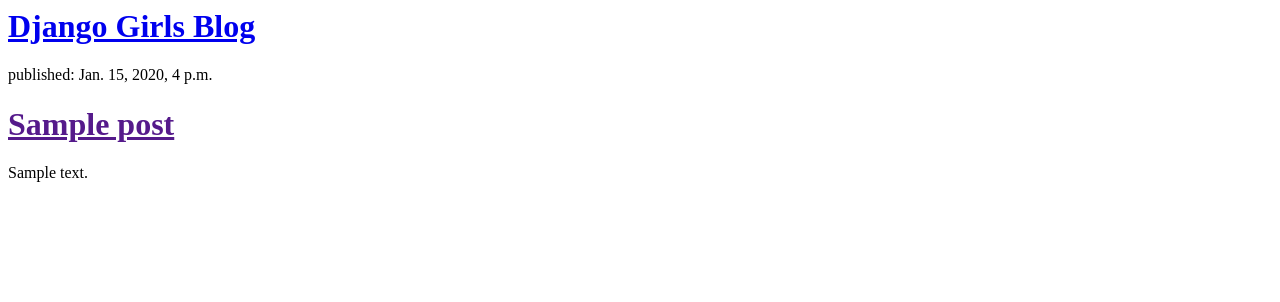
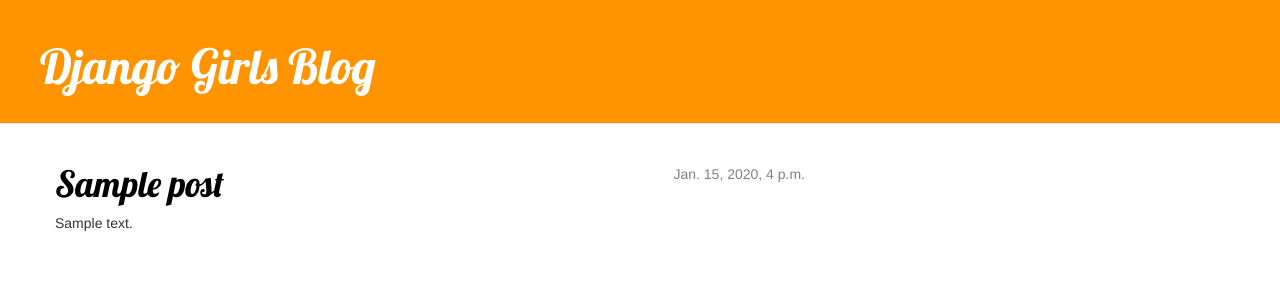
Before and after one commit to aurrinko/my-first-blog, a Django app: template blog/templates/blog/post_list.html in a window 1280 px wide. Shown: the top 302 px of the page. Run offline with Django 3.2, Linux system fonts and the light colour scheme; the template is opened without the code that fills it: values that come from a table or form of the project are taken from there, others are empty; tables that the repository leaves empty hold one stand-in row (values such as "Sample post"); some libraries are stand-ins or nearby versions.

Commit message:
Added view and template for detailed blog post as well as CSS for the site.

```diff
--- /dev/null
+++ b/blog/static/css/blog.css
@@ -0,0 +1,47 @@
+ .page-header {
+        background-color: #ff9400;
+        margin-top: 0;
+        padding: 20px 20px 20px 40px;
+    }
+
+    .page-header h1, .page-header h1 a, .page-header h1 a:visited, .page-header h1 a:active {
+        color: #ffffff;
+        font-size: 36pt;
+        text-decoration: none;
+    }
+
+    .content {
+        margin-left: 40px;
+    }
+
+    h1, h2, h3, h4 {
+        font-family: 'Lobster', cursive;
+    }
+
+    .date {
+        float: right;
+        color: #828282;
+    }
+
+    .save {
+        float: right;
+    }
+
+    .post-form textarea, .post-form input {
+        width: 100%;
+    }
+
+    .top-menu, .top-menu:hover, .top-menu:visited {
+        color: #ffffff;
+        float: right;
+        font-size: 26pt;
+        margin-right: 20px;
+    }
+
+    .post {
+        margin-bottom: 70px;
+    }
+
+    .post h1 a, .post h1 a:visited {
+        color: #000000;
+    }
--- /dev/null
+++ b/blog/templates/blog/base.html
@@ -0,0 +1,23 @@
+{% load staticfiles %}
+    <html>
+        <head>
+            <title>Django Girls blog</title>
+            <link rel="stylesheet" href="//maxcdn.bootstrapcdn.com/bootstrap/3.2.0/css/bootstrap.min.css">
+            <link rel="stylesheet" href="//maxcdn.bootstrapcdn.com/bootstrap/3.2.0/css/bootstrap-theme.min.css">
+            <link rel="stylesheet" href="{% static 'css/blog.css' %}">
+             <link href="https://fonts.googleapis.com/css?family=Lobster&subset=latin,cyrillic" rel="stylesheet" type="text/css">
+        </head>
+        <body>
+        <div class="page-header">
+            <h1><a href="/">Django Girls Blog</a></h1>
+        </div>
+        <div class="content container">
+            <div class="row">
+                <div class="col-md-8">
+                {% block content %}
+                {% endblock %}
+                </div>
+            </div>
+        </div>
+    </body>
+    </html>
--- a/blog/templates/blog/post_list.html
+++ b/blog/templates/blog/post_list.html
@@ -1,11 +1,13 @@
- <div>
-        <h1><a href="/">Django Girls Blog</a></h1>
-    </div>
+  {% extends 'blog/base.html' %}
 
-    {% for post in posts %}
-        <div>
-            <p>published: {{ post.published_date }}</p>
-            <h1><a href="">{{ post.title }}</a></h1>
-            <p>{{ post.text|linebreaksbr }}</p>
-        </div>
-    {% endfor %}
+    {% block content %}
+        {% for post in posts %}
+            <div class="post">
+                <div class="date">
+                    {{ post.published_date }}
+                </div>
+                   <h1><a href="{% url 'post_detail' pk=post.pk %}">{{ post.title }}</a></h1>
+                <p>{{ post.text|linebreaksbr }}</p>
+            </div>
+        {% endfor %}
+    {% endblock %}
--- a/blog/urls.py
+++ b/blog/urls.py
@@ -2,5 +2,6 @@ from django.conf.urls import url
 from . import views
 
 urlpatterns = [
-    url(r'^$', views.post_list, name='post_list'),
+        url(r'^$', views.post_list, name='post_list'),
+        url(r'^post/(?P<pk>[0-9]+)/$', views.post_detail, name='post_detail'),
 ]
--- a/mysite/urls.py
+++ b/mysite/urls.py
@@ -3,5 +3,5 @@ from django.contrib import admin
 
 urlpatterns = [
     url(r'^admin/', include(admin.site.urls)),
-    url(r'', include('blog.urls')),
+    url(r'', include('blog.urls'))
 ]
```
Also changed, not shown: blog/templates/blog/post_detail.html (added, +13 -0 lines), blog/views.py (+9 -1 lines).
